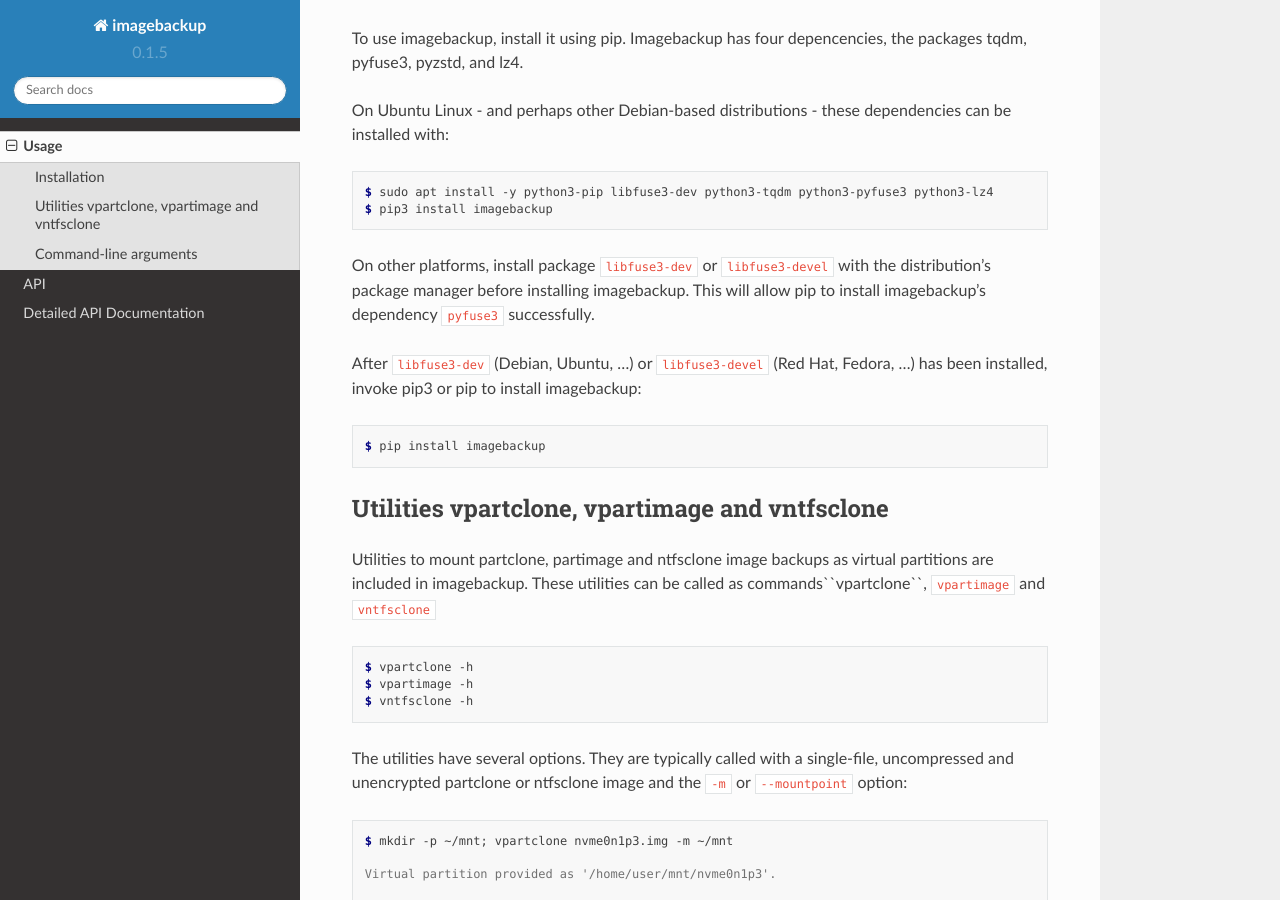
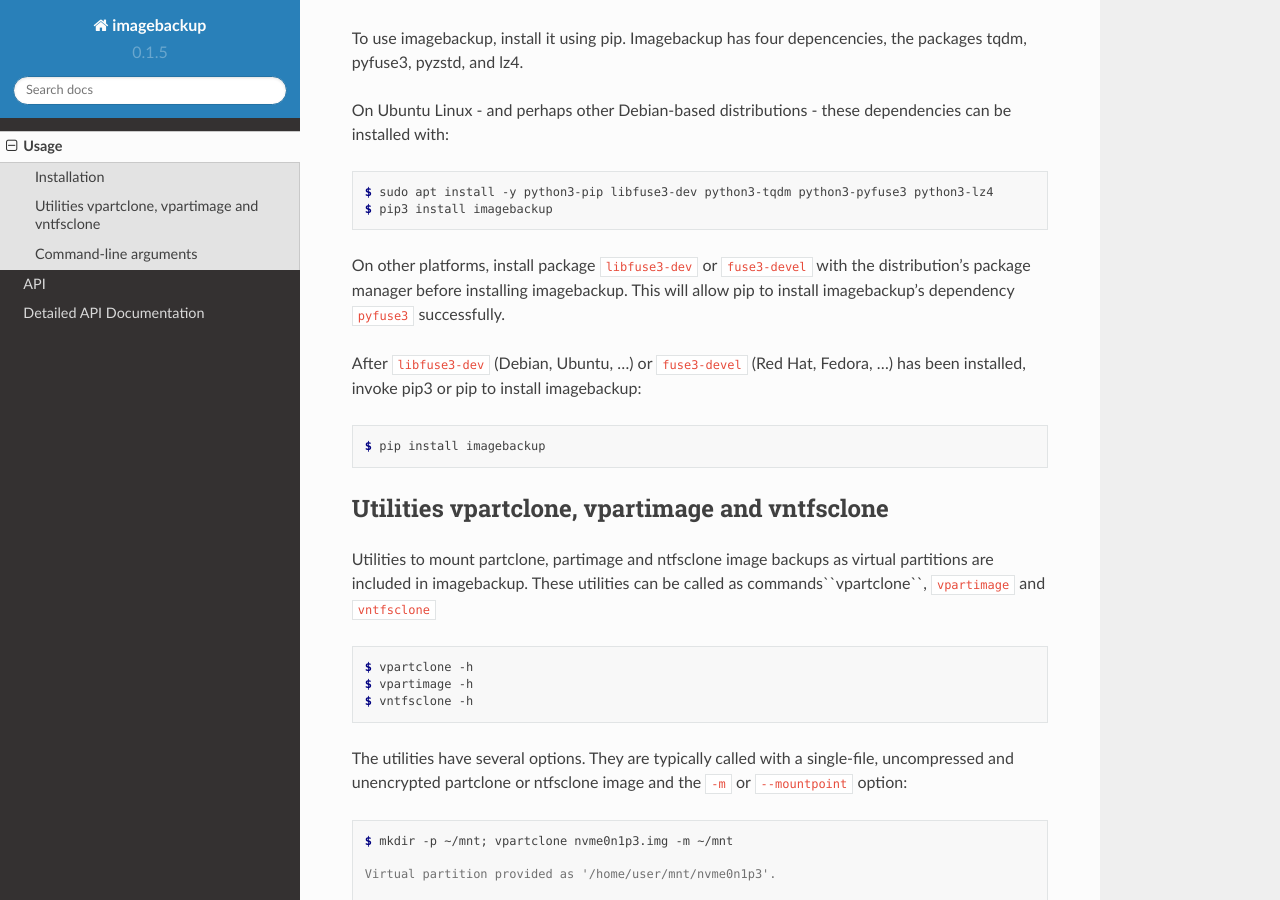
Before and after one commit to joergmlpts/imagebackup, a Sphinx documentation site: the page built from docs/source/usage.rst, in a window 1280 px wide and 900 px high, scrolled down 693 px. Built offline with Sphinx 7.4.7 and the Read the Docs theme 2.0.0, drawn with Linux system fonts in a browser that asks for light colours.

Commit message:
Initial commit

```diff
--- a/docs/source/usage.rst
+++ b/docs/source/usage.rst
@@ -45,11 +45,11 @@
    $ sudo apt install -y python3-pip libfuse3-dev python3-tqdm python3-pyfuse3 python3-lz4
    $ pip3 install imagebackup
 
-On other platforms, install package ``libfuse3-dev`` or ``libfuse3-devel`` with
+On other platforms, install package ``libfuse3-dev`` or ``fuse3-devel`` with
 the distribution's package manager before installing imagebackup. This will
 allow pip to install imagebackup's dependency ``pyfuse3`` successfully.
 
-After ``libfuse3-dev`` (Debian, Ubuntu, ...) or ``libfuse3-devel`` (Red Hat,
+After ``libfuse3-dev`` (Debian, Ubuntu, ...) or ``fuse3-devel`` (Red Hat,
 Fedora, ...) has been installed, invoke pip3 or pip to install imagebackup:
 
 .. code-block:: console
```
Also changed, not shown: README.md (+1 -1 lines).
